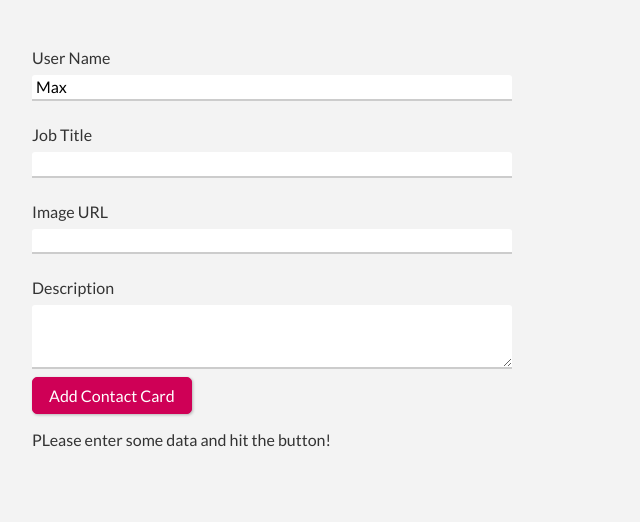
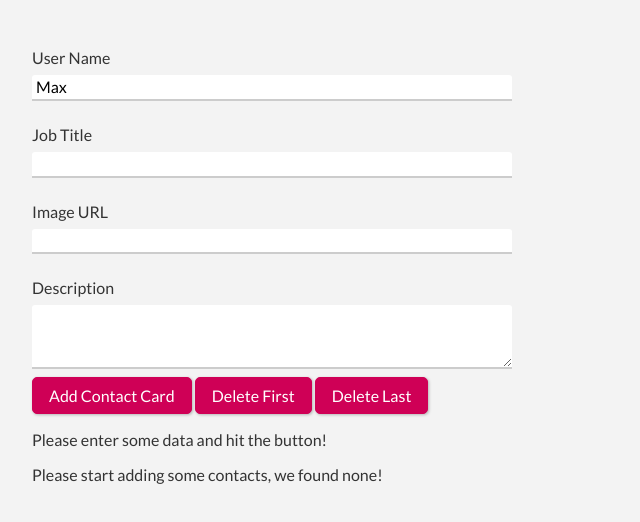
Before and after one commit to Sauriel/learning-something-new, a Svelte app in the folder svelte/01-first-app/: page / in a window 1280 px wide. Shown: the top 522 px of the page, without its empty margins (0-640 px from the left). Built offline with nearby package versions, Linux system fonts and the light colour scheme.

Commit message:
svelte: more loops

```diff
--- a/svelte/01-first-app/src/App.svelte
+++ b/svelte/01-first-app/src/App.svelte
@@ -17,6 +17,7 @@
 		createdContacts = [
 			...createdContacts,
 			{
+				id: Math.random(),
 				name: name,
 				jobTitle: title,
 				imageUrl: image,
@@ -24,6 +25,14 @@
 			}
 	];
 		formState = 'done';
+	}
+
+	function deleteFirst() {
+		createdContacts = createdContacts.slice(1);
+	}
+
+	function deleteLast() {
+		createdContacts = createdContacts.slice(0, -1);
 	}
 </script>
 
@@ -54,18 +63,23 @@
 </div>
 
 <button on:click={addContact}>Add Contact Card</button>
+<button on:click={deleteFirst}>Delete First</button>
+<button on:click={deleteLast}>Delete Last</button>
 
 {#if formState == 'invalid'}
 	<p>Invalid input.</p>
 {:else}
-	<p>PLease enter some data and hit the button!</p>
+	<p>Please enter some data and hit the button!</p>
 {/if}
 
-{#each createdContacts as contact}
+{#each createdContacts as contact, index (contact.id)}
+	<h2>#{index+1}</h2>
 	<ContactCard
 		userName={contact.name}
 		jobTitle={contact.jobTitle}
 		description={contact.desc}
 		userImage={contact.imageUrl}
 	/>
+{:else}
+	<p>Please start adding some contacts, we found none!</p>
 {/each}
--- a/svelte/01-first-app/src/ContactCard.svelte
+++ b/svelte/01-first-app/src/ContactCard.svelte
@@ -3,6 +3,8 @@
   export let jobTitle;
   export let description;
   export let userImage;
+
+  const initialName = userName;
 </script>
 
 <style>
@@ -70,7 +72,7 @@
       <img src={userImage} alt={userName} />
     </div>
     <div class="user-data">
-      <h1>{userName}</h1>
+      <h1>{userName} / {initialName}</h1>
       <h2>{jobTitle}</h2>
     </div>
   </header>
```
